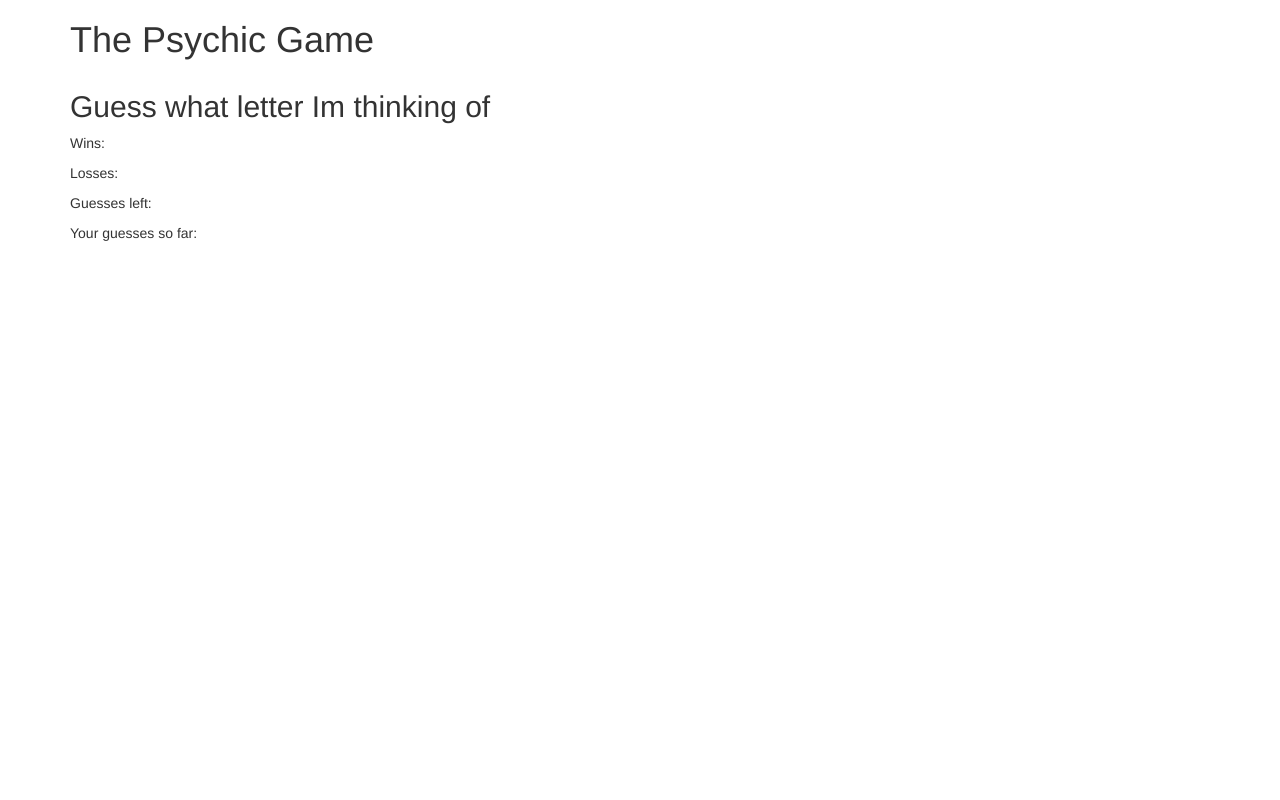
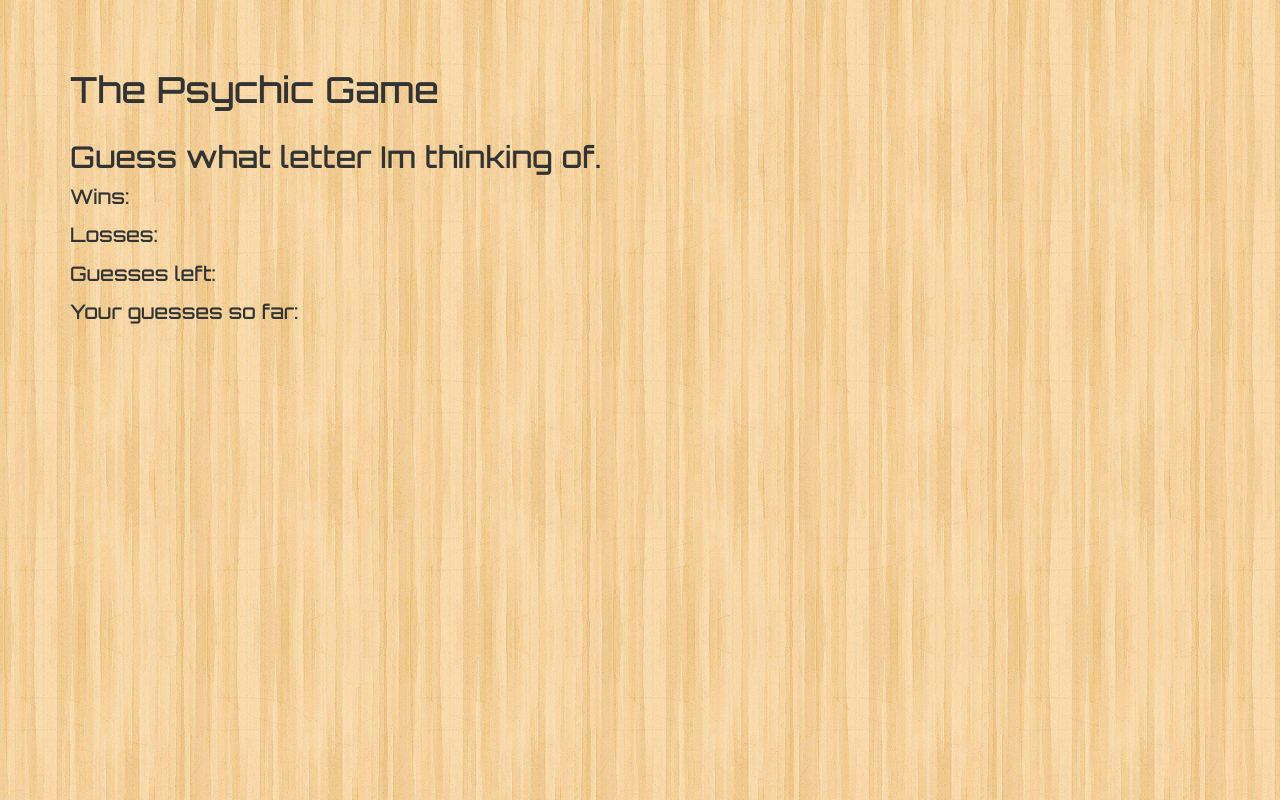
Before and after one commit to LmLilly/Psychic-Game, a plain HTML site: page index.html in a window 1280 px wide. Drawn offline with nearby package versions, Linux system fonts and the light colour scheme.

Commit message:
Week 3 Assignment final

```diff
--- a/assets/css/style.css
+++ b/assets/css/style.css
@@ -0,0 +1,22 @@
+body {
+	background: url("../images/wood_pattern.png");
+
+}
+*{
+	box-sizing: border-box;
+}
+
+.container {
+font-family: 'Orbitron', sans-serif, bold;
+
+}
+
+#Wins, #Losses, #GuessesLeft, #YourGuessesSoFar {
+	font-family: 'Orbitron', sans-serif;
+	font-size: 20px;
+
+}
+
+h1 {
+	padding-top: 50px;
+}
--- a/assets/javascript/game.js
+++ b/assets/javascript/game.js
@@ -19,13 +19,21 @@ console.log(computerGuess)
 		//wins
 		console.log("user wins")
 		wins = wins + 1
+		alert("You Win!")
+
 	}
 	else {
 		//loose
 		//alert("try again")
-		losses = losses + 1
+
+		GuessesLeft = GuessesLeft - 1
+		if (GuessesLeft ===0){
+			losses = losses + 1
+			GuessesLeft = 9
+		$("#YourGuessesSoFar .count").text("")
+		}
 	}
-	GuessesLeft = GuessesLeft - 1
+
 
 	console.log(GuessesLeft)
 	console.log(wins)
@@ -37,4 +45,5 @@ console.log(computerGuess)
 	$("#YourGuessesSoFar .count").append(userguess+", ")
 
 
+
 }
--- a/index.html
+++ b/index.html
@@ -6,7 +6,12 @@
 	<meta name="viewport" content="width=device-width, initial-scale=1">
 
 	<!-- Latest compiled and minified CSS -->
+	<link rel="stylesheet" type="text/css" href="assets/css/reset.css">
+	<link rel="stylesheet" type="text/css" href="assets/css/style.css">
+	<link href="https://fonts.googleapis.com/css?family=Orbitron:500" rel="stylesheet">
+
 	<link rel="stylesheet" href="https://maxcdn.bootstrapcdn.com/bootstrap/3.3.7/css/bootstrap.min.css" integrity="sha384-BVYiiSIFeK1dGmJRAkycuHAHRg32OmUcww7on3RYdg4Va+PmSTsz/K68vbdEjh4u" crossorigin="anonymous">
+
 
 </head>
 <body>
@@ -14,9 +19,9 @@
 
 		<div class="row">
 
-			<div class="col-sm-12">
+			<div class="col-sm-6">
 
-				<h1>The Psychic Game</h1>
+				<h1> The Psychic Game </h1>
 
 			</div>
 
@@ -24,13 +29,15 @@
 		<div class="row">
 
 			<div class="col-sm-12">
-				<h2>Guess what letter Im thinking of</h2>
+				<h2>Guess what letter Im thinking of.</h2>
 
 				<p id="Wins">Wins: <span class="count"></p>
 				<p id="Losses">Losses: <span class="count"></p>
 				<p id="GuessesLeft">Guesses left: <span class="count"></p>
 				<p id="YourGuessesSoFar">Your guesses so far: <span class="count"></p>
 			</div>
+		</div>
+	</div>
 
 		 <!-- Added link to the jQuery Library -->
   	<script src="https://code.jquery.com/jquery-3.1.1.js"></script>
```
Also changed, not shown: assets/images/abc.png (added), assets/images/abcloop.png (added), assets/images/wood_pattern.png (added).
